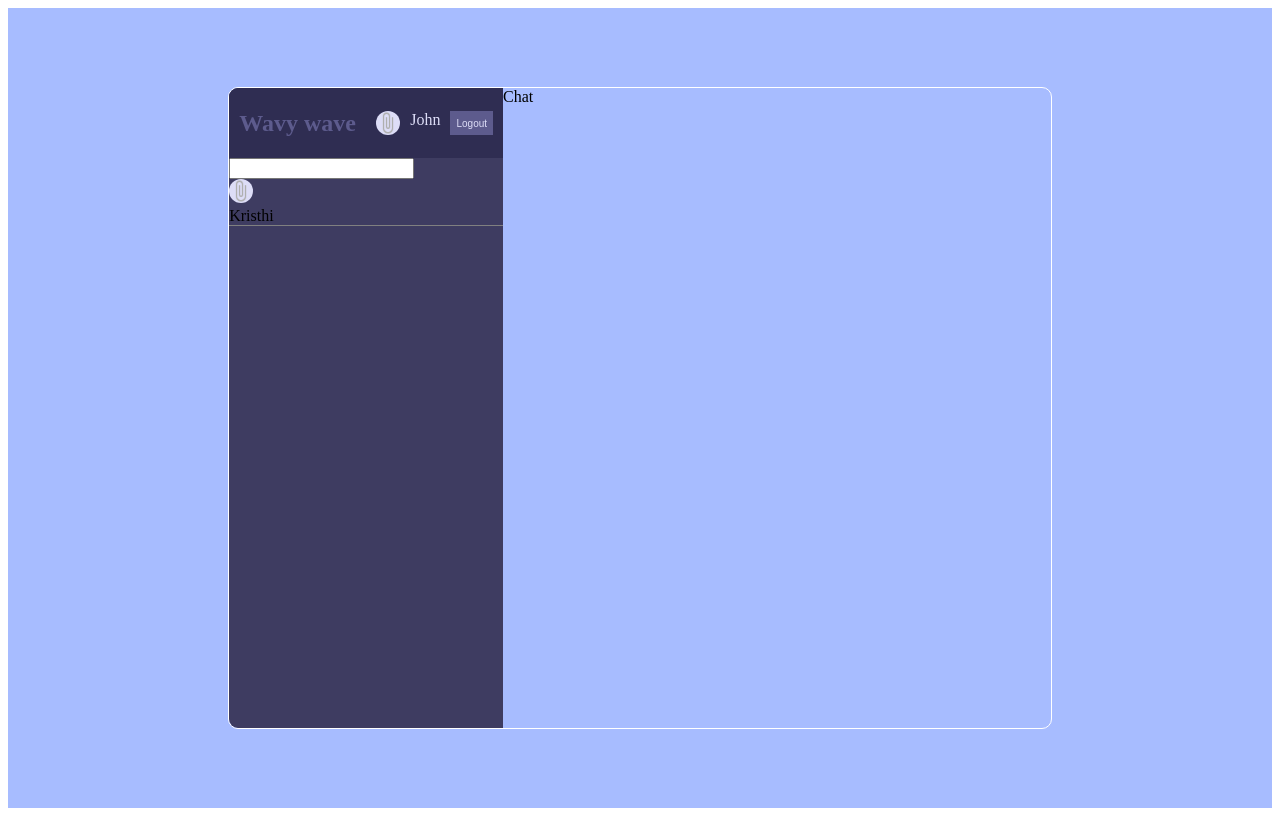
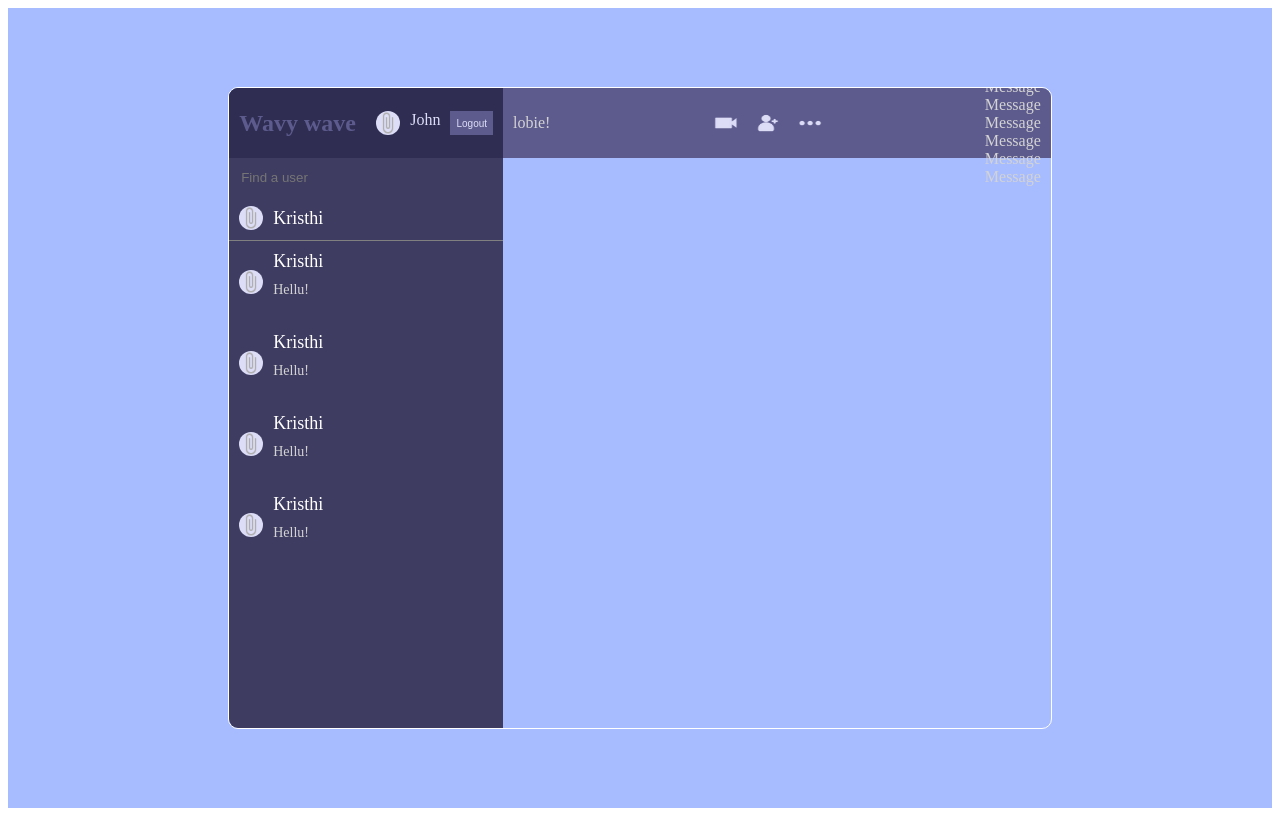
Before and after one commit to sristhilamichhane/chat-application, a React (Create React App) app: page / in a window 1280 px wide. Built offline with nearby package versions, Linux system fonts and the light colour scheme.

Commit message:
style: :zap: a lil changes..

```diff
--- a/src/App.css
+++ b/src/App.css
@@ -136,7 +136,29 @@ img {
     border-bottom: 1px solid gray;
 }
 
-.searchForm input {}
+.searchForm {
+    padding: 10px;
+}
+
+.searchForm input {
+    background-color: transparent;
+    border: none;
+    color: white;
+    outline: none;
+}
+
+.userChat {
+    padding: 10px;
+    display: flex;
+    align-items: center;
+    gap: 10px;
+    color: white;
+    cursor: pointer;
+}
+
+.userChat :hover {
+    background-color: #2f2d52;
+}
 
 .userChat img {
     background-color: #ddddf7;
@@ -145,3 +167,33 @@ img {
     border-radius: 50%;
     object-fit: cover;
 }
+
+.userChatInfo span {
+    font-size: 18px;
+    font-weight: 500;
+}
+
+.userChatInfo p {
+    font-size: 14px;
+    color: lightgray;
+}
+
+.chatInfo {
+    height: 50px;
+    background-color: #5d5b8d;
+    display: flex;
+    align-items: center;
+    justify-content: space-between;
+    padding: 10px;
+    color: lightgray;
+}
+
+.chatIcons {
+    display: flex;
+    gap: 10px;
+}
+
+.chatIcons img {
+    height: 24px;
+    cursor: pointer;
+}
--- a/src/components/Chat.jsx
+++ b/src/components/Chat.jsx
@@ -1,7 +1,23 @@
 import React from "react";
+import Cam from "../img/cam.png";
+import Add from "../img/add.png";
+import More from "../img/more.png";
+import Messages from "./Messages";
 
 const Chat = () => {
-  return <div className="chat">Chat</div>;
+  return (
+    <div className="chat">
+      <div className="chatInfo">
+        <span>lobie!</span>
+        <div className="chatIcons">
+          <img src={Cam} alt="" />
+          <img src={Add} alt="" />
+          <img src={More} alt="" />
+        </div>
+        <Messages />
+      </div>
+    </div>
+  );
 };
 
 export default Chat;
--- a/src/components/Chats.jsx
+++ b/src/components/Chats.jsx
@@ -1,7 +1,39 @@
 import React from "react";
+import one from "../img/attach.png";
 
 const Chats = () => {
-  return <div>Chats</div>;
+  return (
+    <div className="chats">
+      <div className="userChat">
+        <img src={one} alt="" />
+        <div className="userChatInfo">
+          <span>Kristhi</span>
+          <p>Hellu!</p>
+        </div>
+      </div>
+      <div className="userChat">
+        <img src={one} alt="" />
+        <div className="userChatInfo">
+          <span>Kristhi</span>
+          <p>Hellu!</p>
+        </div>
+      </div>
+      <div className="userChat">
+        <img src={one} alt="" />
+        <div className="userChatInfo">
+          <span>Kristhi</span>
+          <p>Hellu!</p>
+        </div>
+      </div>
+      <div className="userChat">
+        <img src={one} alt="" />
+        <div className="userChatInfo">
+          <span>Kristhi</span>
+          <p>Hellu!</p>
+        </div>
+      </div>
+    </div>
+  );
 };
 
 export default Chats;
--- /dev/null
+++ b/src/components/Message.jsx
@@ -0,0 +1,7 @@
+import React from "react";
+
+const Message = () => {
+  return <div>Message</div>;
+};
+
+export default Message;
--- a/src/components/Messages.jsx
+++ b/src/components/Messages.jsx
@@ -1,7 +1,18 @@
 import React from "react";
+import Message from "../components/Message";
 
 const Messages = () => {
-  return <div>Messages</div>;
+  return (
+    <div className="messages">
+      <Message />
+      <Message />
+      <Message />
+      <Message />
+      <Message />
+      <Message />
+      <Message />
+    </div>
+  );
 };
 
 export default Messages;
--- a/src/components/Search.jsx
+++ b/src/components/Search.jsx
@@ -5,7 +5,7 @@ const Search = () => {
   return (
     <div className="search">
       <div className="searchForm">
-        <input type="text" />
+        <input type="text" placeholder="Find a user" />
       </div>
       <div className="userChat">
         <img src={one} alt="" />
--- a/src/components/Sidebar.jsx
+++ b/src/components/Sidebar.jsx
@@ -1,11 +1,13 @@
 import React from "react";
 import Navbar from "../components/Navbar";
 import Search from "../components/Search";
+import Chats from "./Chats";
 const Sidebar = () => {
   return (
     <div className="sidebar">
       <Navbar />
       <Search />
+      <Chats />
     </div>
   );
 };
```
